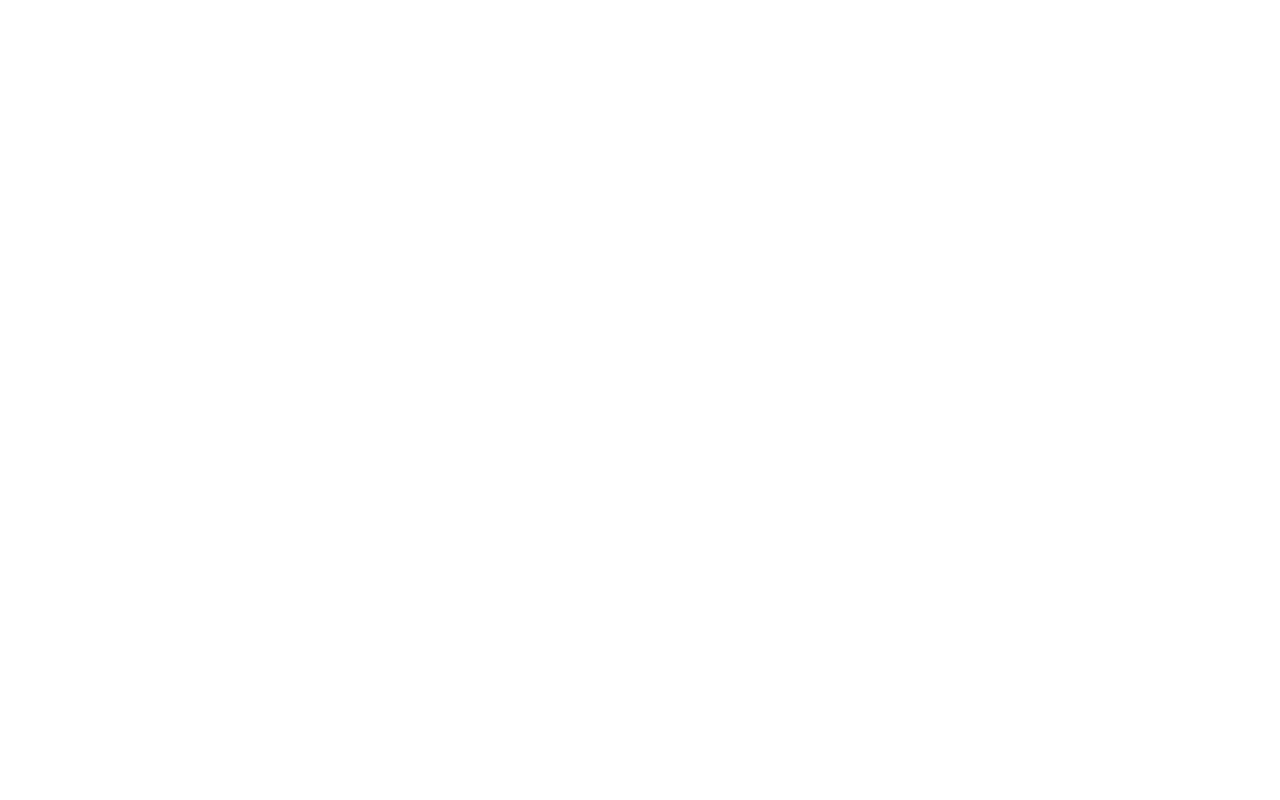
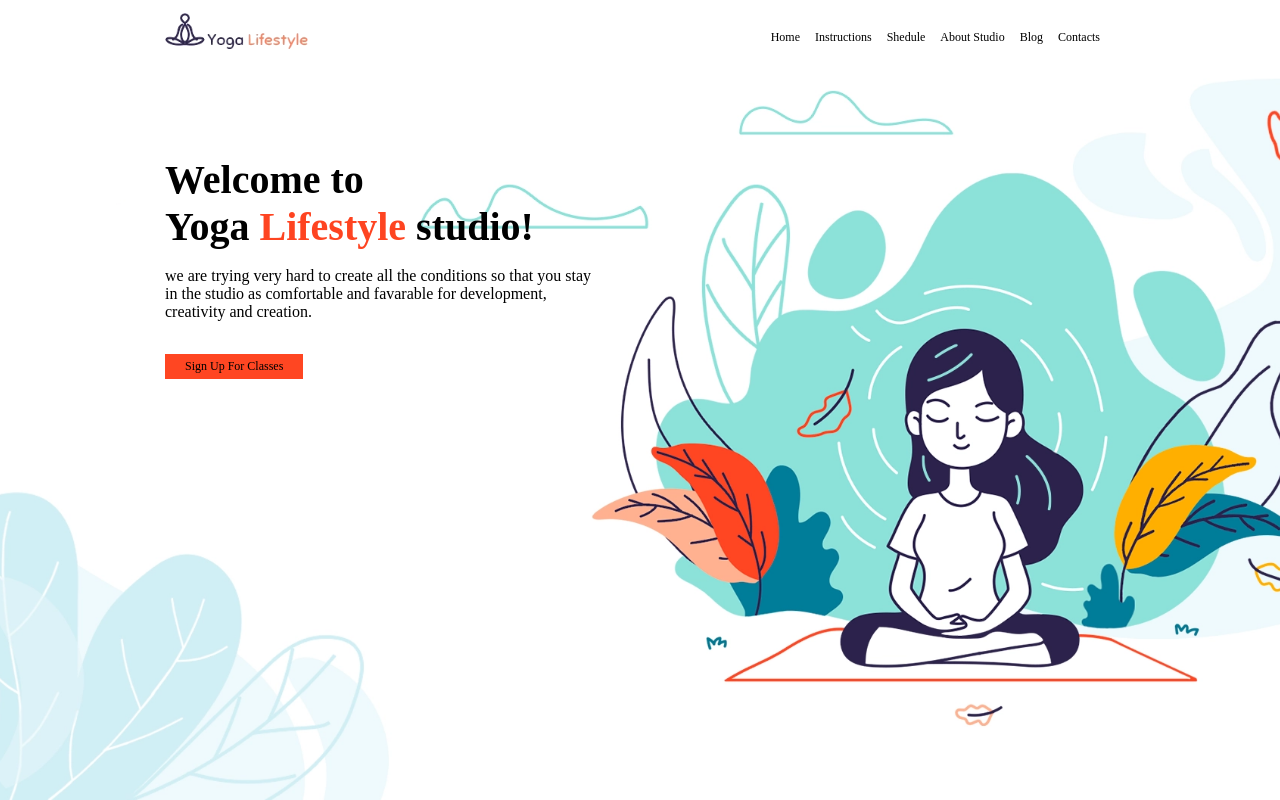
Before and after one commit to DainiusMI/04_Yoga, a website: page index.html in a window 1280 px wide. Drawn offline with Linux system fonts and the light colour scheme.

Commit message:
before watching the actual lesson

```diff
--- /dev/null
+++ b/css/header.css
@@ -0,0 +1,28 @@
+header {
+    display: inline-block;
+    float:left;
+    width: 100%;
+
+
+}
+img {
+    width: 15%;
+}
+nav {
+    float: right;
+}
+a {
+    float:left;
+    text-decoration: none;
+    text-transform: capitalize;
+    line-height:15px;
+    margin-top: 17px;
+    font-size: 12px;
+    color: black;
+    ;
+
+}
+nav>a {
+    margin-right: 15px;
+
+}
--- /dev/null
+++ b/css/main.css
@@ -0,0 +1,28 @@
+main {
+    display: inline-block;
+    width: 950px;
+    margin-top: 5px;
+    margin-left: calc((100% - 950px) / 2);
+
+
+}
+section {
+
+}
+div {
+    margin-top: 15%;
+    width: 45%;
+}
+h1 {
+    font-size: 40px;
+    margin-bottom: 4%;
+}
+p {
+    margin-top: 0px
+    }
+div>a {
+    padding: 5px;
+    padding-left: 20px;
+    padding-right: 20px;
+    background-color: #FF4622;
+}
--- a/index.html
+++ b/index.html
@@ -4,10 +4,44 @@
     <meta charset="UTF-8">
     <meta http-equiv="X-UA-Compatible" content="IE=edge">
     <meta name="viewport" content="width=device-width, initial-scale=1.0">
+    <link rel="stylesheet" href="./css/main.css">
+    <link rel="stylesheet" href="./css/header.css">
     <title>Document</title>
+    <style>
+        body {
+            background-image: url(./img/clean_background.png);
+            background-repeat: no-repeat;
+            background-size:  cover;
+            background-attachment: fixed;
+            background-position: 50% 5%; /* top center */
+        }
+    </style>
 
 </head>
 <body>
+    <main>
 
+        <header>
+            <img src="./img/logo.png" alt="logo">
+            <nav>
+                <a href="./index.html">home</a>
+
+                <a href="#">instructions</a>
+                <a href="#">shedule</a>
+                <a href="#">about studio</a>
+                <a href="#">blog</a>
+                <a href="#">contacts</a>
+            </nav>
+        </header>
+        <section>
+            <div>
+                <h1>Welcome to <br>Yoga <span style="color:#FE4421">Lifestyle</span>  studio!</h1>
+                <p>we are trying very hard to create all the conditions so that you stay in the studio as comfortable and favarable for development, creativity and creation.</p>
+                <a href="https://cdn.discordapp.com/attachments/850245533838868480/916019208788258886/yoga-lifestyle.png" style="
+                ">sign up for classes</a>
+            </div>
+
+        </section>
+    </main>
 </body>
 </html>
```
Also changed, not shown: img/clean_background.png (added), img/logo.png (added), readme.md.
